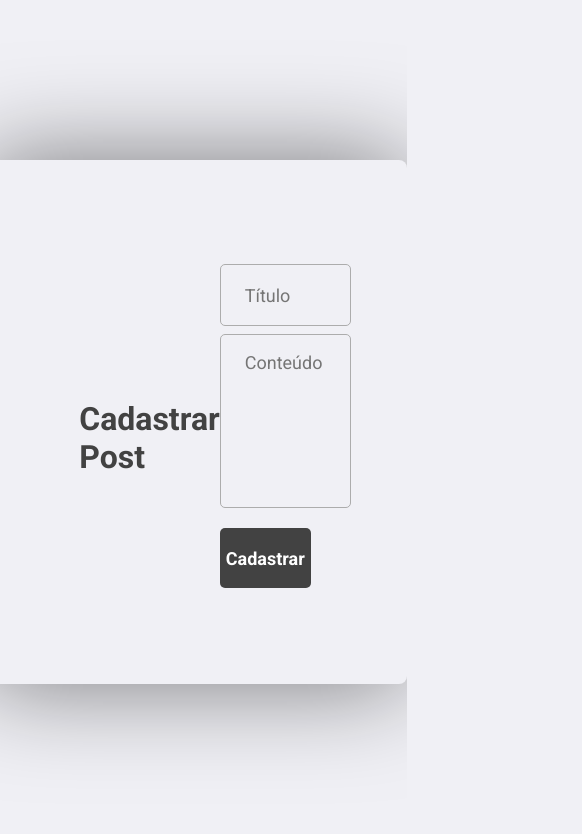
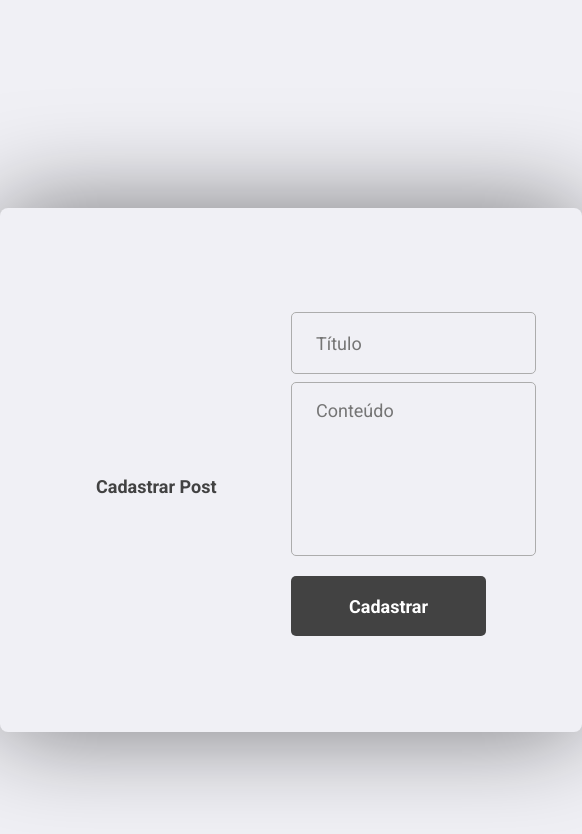
Before and after one commit to PauloVx/Desafio-Marlin, an Angular app: page /create in a window 390 px wide. Shown: the top 834 px of the page, 582 px wide, since content can reach past the window. Built offline with nearby package versions, Linux system fonts and the light colour scheme.

Commit message:
Estilos mobile

```diff
--- a/src/app/create-post/create-post.component.scss
+++ b/src/app/create-post/create-post.component.scss
@@ -83,3 +83,31 @@
     }
   }
 }
+
+@media (max-width: 600px) {
+  .container {
+    display: block;
+    margin-top: 13rem;
+    .content {
+      form {
+        button {
+          width: 100%;
+        }
+
+        textarea {
+          width: 100%;
+        }
+
+        input {
+          width: 100%;
+        }
+      }
+      section {
+        max-width: 380px;
+        h1 {
+          font-size: large;
+        }
+      }
+    }
+  }
+}
--- a/src/app/post-details/post-details.component.scss
+++ b/src/app/post-details/post-details.component.scss
@@ -51,3 +51,16 @@
     }
   }
 }
+
+@media (max-width: 600px) {
+  .container {
+    display: block;
+    margin-top: 13rem;
+
+    .post-content {
+      a {
+        margin-bottom: 20rem;
+      }
+    }
+  }
+}
--- a/src/index.html
+++ b/src/index.html
@@ -1,12 +1,12 @@
-<!doctype html>
+<!DOCTYPE html>
 <html lang="en">
   <head>
-  <meta charset="utf-8">
+    <meta charset="utf-8" />
     <title>MarlinChallenge</title>
-  <base href="/">
+    <base href="/" />
 
-  <meta name="viewport" content="width=device-width, initial-scale=1">
-  <link rel="icon" type="image/x-icon" href="favicon.ico">
+    <meta name="viewport" content="width=device-width, initial-scale=1" />
+    <link rel="icon" type="image/x-icon" href="favicon.ico" />
   </head>
   <body>
     <app-root></app-root>
```
Lines whose indentation alone changed are shown as unchanged.
